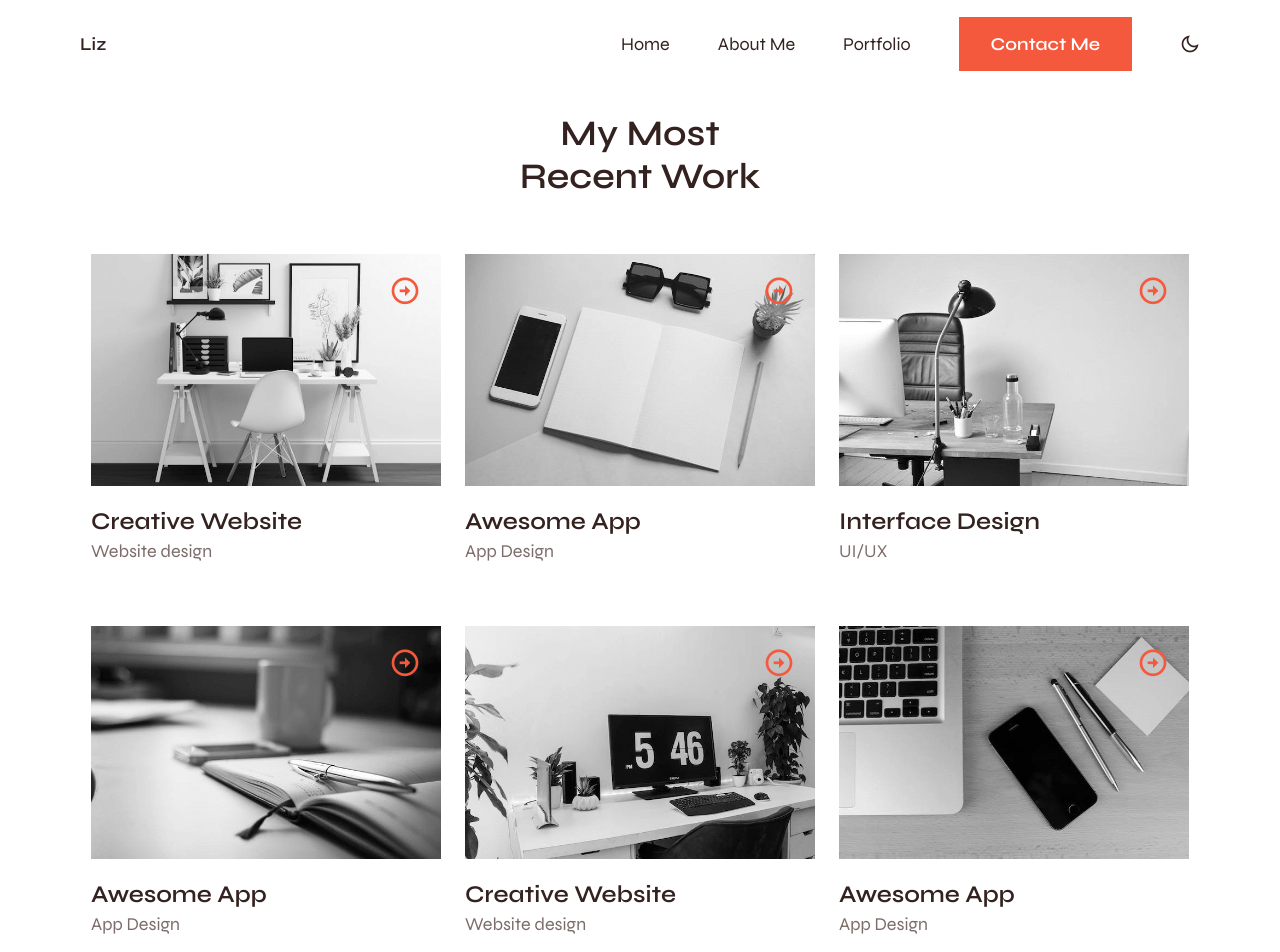
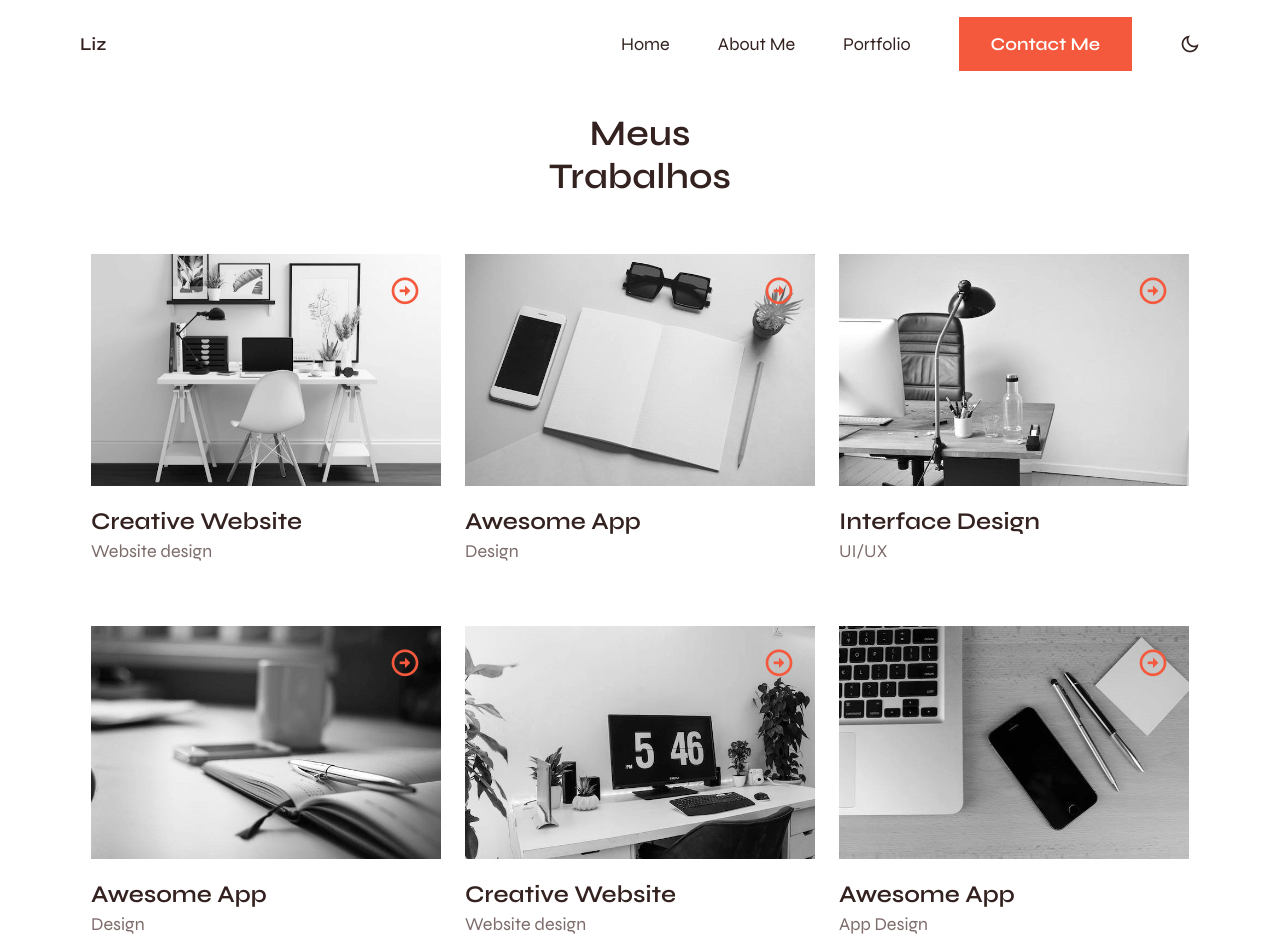
Before and after one commit to mateusloubach/web-minimalPortfolio, a plain HTML site: page work.html in a window 1280 px wide. Shown: the top 952 px of the page. Drawn offline with nearby package versions, Linux system fonts and the light colour scheme.

```diff
--- a/work.html
+++ b/work.html
@@ -61,8 +61,8 @@
          <!--==================== WORK ====================-->
          <section class="work section">
             <h2 class="section__title">
-               My Most <br>
-               Recent Work
+               Meus <br>
+               Trabalhos
             </h2>
 
             <div class="work__container work__page container grid">
@@ -83,7 +83,7 @@
                   </a>
 
                   <h2 class="work__title">Awesome App</h2>
-                  <span class="work__subtitle">App Design</span>
+                  <span class="work__subtitle">Design</span>
                </article>
 
                <article class="work__card">
@@ -103,7 +103,7 @@
                   </a>
 
                   <h2 class="work__title">Awesome App</h2>
-                  <span class="work__subtitle">App Design</span>
+                  <span class="work__subtitle">Design</span>
                </article>
 
                <article class="work__card">
```
